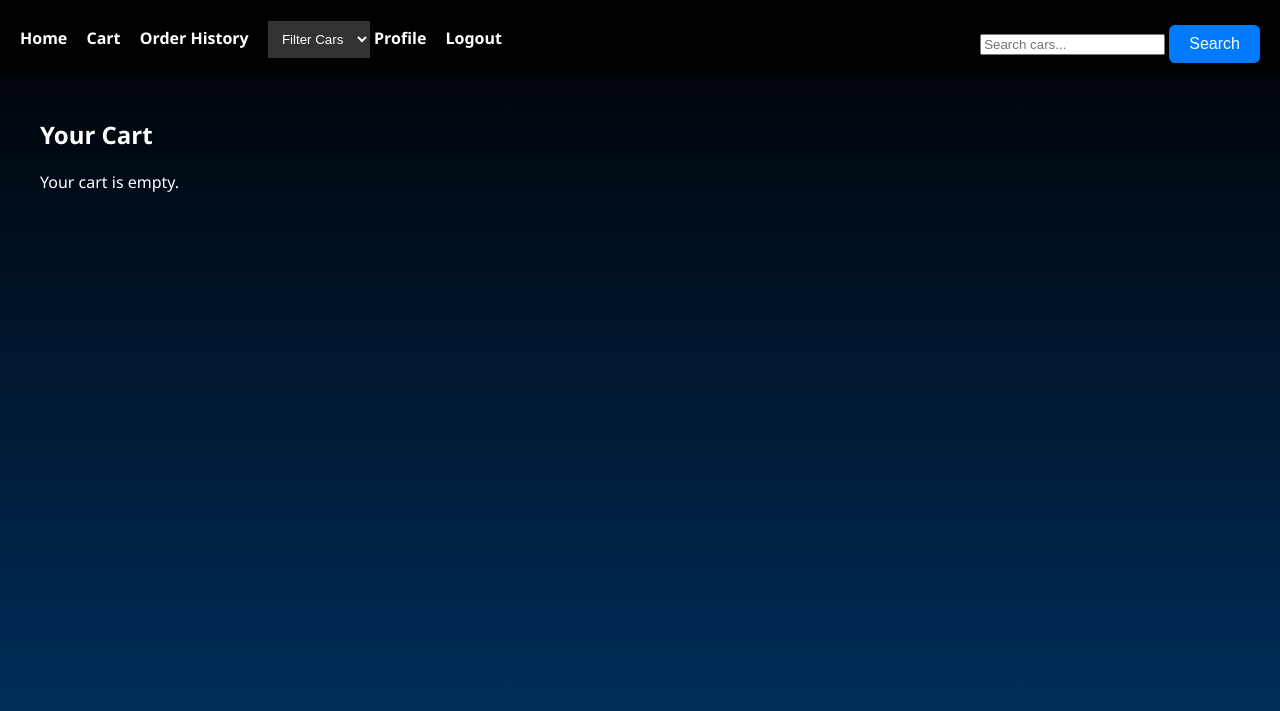
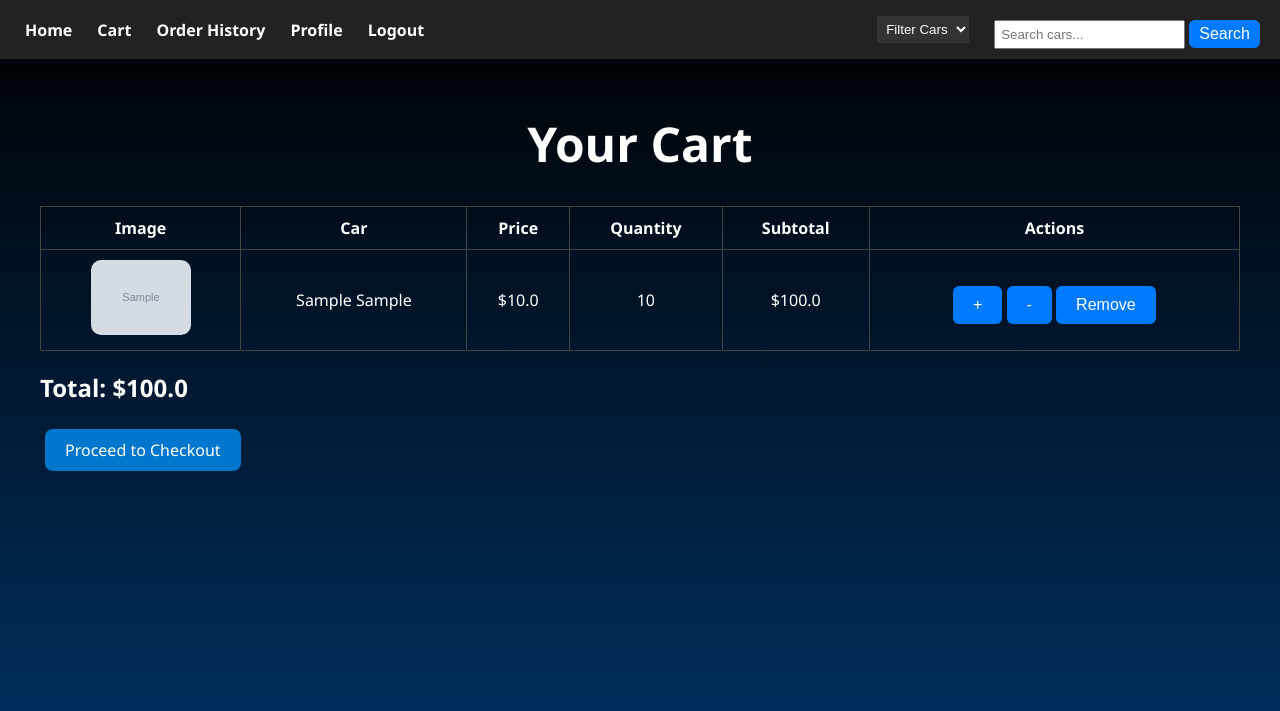
Before and after one commit to Icekoldkiller/Car-listing-website, a Flask app: page /cart in a window 1280 px wide. Shown: the top 711 px of the page. Run offline with Flask 3, Linux system fonts and the light colour scheme; a user stored in the database is signed in; tables that the repository leaves empty hold one stand-in row (values such as "Sample post"); grey boxes marked "Sample" are stand-in pictures.

Commit message:
fixed the saerch and filter features and updated the cart system

```diff
--- a/app.py
+++ b/app.py
@@ -35,7 +35,7 @@ class Car(db.Model):
     mileage = db.Column(db.Integer, nullable=False)
     year = db.Column(db.Integer, nullable=False)
     brand = db.Column(db.String(50), nullable=False)
-    fuel = db.Column(db.String(50), nullable=False)
+    fuel_type = db.Column(db.String(50), nullable=False)
     condition = db.Column(db.String(50), nullable=False)
     image = db.Column(db.String(100), nullable=True)
     price = db.Column(db.Float, nullable=False)
@@ -67,27 +67,39 @@ class CartItem(db.Model):
     id = db.Column(db.Integer, primary_key=True)
     user_id = db.Column(db.Integer, nullable=False)
     car_id = db.Column(db.Integer, db.ForeignKey('car.id'), nullable=False)
+    quantity = db.Column(db.Integer, default=1)
     car = db.relationship('Car')
 
 
 # --- Routes ---
 
-@app.route('/')
+@app.route('/', methods=['GET', 'POST'])
 def index():
-    brand = request.args.get('brand')
-    year = request.args.get('year')
+    cars = Car.query
 
-    cars = Car.query
-    if brand:
-        cars = cars.filter(Car.brand.ilike(f"%{brand}%"))
-    if year:
-        try:
-            cars = cars.filter_by(year=int(year))
-        except ValueError:
-            pass
+    # Get search and filter values from form
+    search_query = request.args.get('search')
+    brand_filter = request.args.get('brand')
+
+    # Apply search
+    if search_query:
+        cars = cars.filter(
+            (Car.brand.ilike(f'%{search_query}%')) |
+            (Car.model.ilike(f'%{search_query}%')) |
+            (Car.fuel_type.ilike(f'%{search_query}%')) |
+            (Car.condition.ilike(f'%{search_query}%'))
+        )
+
+    # Apply filter by brand
+    if brand_filter and brand_filter != 'All':
+        cars = cars.filter_by(brand=brand_filter)
+
     cars = cars.all()
 
-    return render_template('index.html', cars=cars)
+    # Get list of unique brands for dropdown
+    brands = [b[0] for b in db.session.query(Car.brand).distinct().all()]
+
+    return render_template('index.html', cars=cars, brands=brands)
 
 
 @app.route('/add', methods=['GET', 'POST'])
@@ -196,14 +208,19 @@ def login():
         user = User.query.filter_by(username=username).first()
         if user and user.check_password(password):
             session['user_id'] = user.id
+            session['username'] = user.username
 
-            # Merge session cart with DB cart
+            # Merge session cart (guest) with user's DB cart
             session_cart = session.pop('cart', [])
-            for car_id in session_cart:
-                exists = CartItem.query.filter_by(user_id=user.id, car_id=car_id).first()
-                if not exists:
-                    item = CartItem(user_id=user.id, car_id=car_id)
-                    db.session.add(item)
+            for item in session_cart:
+                car_id = item['car_id']
+                quantity = item.get('quantity', 1)
+
+                existing = CartItem.query.filter_by(user_id=user.id, car_id=car_id).first()
+                if existing:
+                    existing.quantity += quantity
+                else:
+                    db.session.add(CartItem(user_id=user.id, car_id=car_id, quantity=quantity))
             db.session.commit()
 
             flash('Logged in successfully.')
@@ -215,20 +232,36 @@ def login():
 @app.route('/add-to-cart/<int:car_id>')
 def add_to_cart(car_id):
     if 'user_id' in session:
-        existing = CartItem.query.filter_by(user_id=session['user_id'], car_id=car_id).first()
-        if not existing:
-            item = CartItem(user_id=session['user_id'], car_id=car_id)
+        # Logged-in user → store in CartItem (DB)
+        user_id = session['user_id']
+        item = CartItem.query.filter_by(user_id=user_id, car_id=car_id).first()
+        if item:
+            item.quantity += 1
+        else:
+            item = CartItem(user_id=user_id, car_id=car_id, quantity=1)
             db.session.add(item)
-            db.session.commit()
+        db.session.commit()
+        flash('Car added to your cart.')
     else:
+        # Guest user → store in session
         cart = session.get('cart', [])
-        if car_id not in cart:
-            cart.append(car_id)
+        found = False
+
+        for item in cart:
+            if isinstance(item, dict) and item['car_id'] == car_id:
+                item['quantity'] += 1
+                found = True
+
+        if not found:
+            cart.append({'car_id': car_id, 'quantity': 1})
+
         session['cart'] = cart
+        flash('Car added to your cart.')
 
-    return redirect(url_for('index'))
+    return redirect(url_for('cart'))
 
-@app.route('/remove_from_cart/<int:car_id>')
+
+@app.route('/remove_from_cart/<int:car_id>', methods=['POST'])
 def remove_from_cart(car_id):
     if 'user_id' not in session:
         return redirect(url_for('login'))
@@ -237,19 +270,33 @@ def remove_from_cart(car_id):
     if item:
         db.session.delete(item)
         db.session.commit()
-    return redirect(url_for('cart_page'))
+    return redirect(url_for('cart'))
+
 
 @app.route('/cart')
 def cart():
     if 'user_id' in session:
         items = CartItem.query.filter_by(user_id=session['user_id']).all()
-        cars = [item.car for item in items]
+        total = sum(item.car.price * item.quantity for item in items)
+        return render_template('cart.html', items=items, total=total)
     else:
-        cart_ids = session.get('cart', [])
-        cars = Car.query.filter(Car.id.in_(cart_ids)).all()
-    total = sum(car.price for car in cars)
-    return render_template('cart.html', cars=cars, total=total)
+        cart_items = session.get('cart', [])
+        items = []
+        total = 0
+        for entry in cart_items:
+            if isinstance(entry, dict):
+                car_id = entry.get('car_id')
+                quantity = entry.get('quantity', 1)
+            else:
+                car_id = entry
+                quantity = 1
 
+            car = Car.query.get(car_id)
+            if car:
+                items.append({'car': car, 'quantity': quantity})
+                total += car.price * quantity
+
+        return render_template('cart.html', items=items, total=total)
 
 @app.route('/clear-cart')
 def clear_cart():
@@ -430,7 +477,15 @@ def bookmark(car_id):
 
     return redirect(url_for('car_detail', car_id=car_id))
 
-
+@app.route('/update_quantity/<int:car_id>', methods=['POST'])
+def update_quantity(car_id):
+    if 'user_id' in session:
+        quantity = int(request.form.get('quantity', 1))
+        item = CartItem.query.filter_by(user_id=session['user_id'], car_id=car_id).first()
+        if item:
+            item.quantity = quantity
+            db.session.commit()
+    return redirect(url_for('cart'))
 
 
 if __name__ == '__main__':
--- a/static/style.css
+++ b/static/style.css
@@ -337,3 +337,21 @@ a.button-link {
 a.button-link:hover {
     background-color: #1e7e34;
 }
+.filter-form {
+    display: flex;
+    gap: 10px;
+    align-items: center;
+}
+
+.search-input, .brand-dropdown, .filter-btn {
+    padding: 8px;
+    border-radius: 8px;
+    border: none;
+    font-size: 14px;
+}
+
+.filter-btn {
+    background-color: #007bff;
+    color: white;
+    cursor: pointer;
+}
--- a/templates/cart.html
+++ b/templates/cart.html
@@ -1,32 +1,47 @@
-{% extends "layout.html" %}
+{% extends 'layout.html' %}
 
 {% block content %}
-<h2>Your Cart</h2>
+<h1 class="title">Your Cart</h1>
 
-{% if cart_items %}
-    <div class="car-list">
-        {% for item in cart_items %}
-        <div class="car-card">
-            <img src="{{ url_for('static', filename='images/' + item.car.image) }}" alt="Car Image">
-            <div class="details">
-                <h2>{{ item.car.brand }} {{ item.car.model }}</h2>
-                <p><strong>Mileage:</strong> {{ item.car.mileage }}</p>
-                <p><strong>Year:</strong> {{ item.car.year }}</p>
-                <p><strong>Fuel:</strong> {{ item.car.fuel }}</p>
-                <p><strong>Condition:</strong> {{ item.car.condition }}</p>
-                <p><strong>Price:</strong> ${{ "%.2f"|format(item.car.price) }}</p>
-                <a href="{{ url_for('remove_from_cart', car_id=item.car.id) }}" class="cart-btn" style="background-color: red;">Remove</a>
-            </div>
-        </div>
-        {% endfor %}
-    </div>
+{% if items %}
+<table class="cart-table">
+    <tr>
+        <th>Image</th>
+        <th>Car</th>
+        <th>Price</th>
+        <th>Quantity</th>
+        <th>Subtotal</th>
+        <th>Actions</th>
+    </tr>
+    {% for item in items %}
+    <tr>
+        <td><img src="{{ url_for('static', filename='uploads/' ~ item.car.image) }}" width="100"></td>
+        <td>{{ item.car.brand }} {{ item.car.model }}</td>
+        <td>${{ item.car.price }}</td>
+        <td>{{ item.quantity }}</td>
+        <td>${{ item.car.price * item.quantity }}</td>
+        <td>
+            <form action="{{ url_for('update_quantity', car_id=item.car.id) }}" method="post" style="display:inline;">
+                <input type="hidden" name="action" value="increase">
+                <button type="submit">+</button>
+            </form>
+            <form action="{{ url_for('update_quantity', car_id=item.car.id) }}" method="post" style="display:inline;">
+                <input type="hidden" name="action" value="decrease">
+                <button type="submit">-</button>
+            </form>
+            <form action="{{ url_for('remove_from_cart', car_id=item.car.id) }}" method="post" style="display:inline;">
+                <button type="submit">Remove</button>
+            </form>
+        </td>
+    </tr>
+    {% endfor %}
+</table>
 
-    <h3>Total: ${{ "%.2f"|format(total) }}</h3>
+<h2>Total: ${{ total }}</h2>
 
-    <a href="{{ url_for('clear_cart') }}" class="cart-btn" style="background-color: darkred;">Clear Cart</a>
-    <a href="{{ url_for('checkout') }}" class="cart-btn" style="background-color: green;">Proceed to Checkout</a>
+<a href="{{ url_for('checkout') }}" class="cart-btn">Proceed to Checkout</a>
 
 {% else %}
-    <p>Your cart is empty.</p>
+<p>Your cart is empty.</p>
 {% endif %}
 {% endblock %}
--- a/templates/layout.html
+++ b/templates/layout.html
@@ -4,17 +4,82 @@
     <meta charset="UTF-8">
     <title>Car Shop</title>
     <link rel="stylesheet" href="{{ url_for('static', filename='style.css') }}">
+    <style>
+        .navbar {
+            background-color: #222;
+            color: white;
+            padding: 10px 20px;
+            display: flex;
+            justify-content: space-between;
+            align-items: center;
+            flex-wrap: wrap;
+        }
+
+        .nav-left, .nav-right {
+            display: flex;
+            align-items: center;
+            gap: 15px;
+        }
+
+        .nav-links a, .nav-links form, .nav-links button {
+            color: white;
+            text-decoration: none;
+            margin: 0 5px;
+        }
+
+        .nav-links a:hover {
+            text-decoration: underline;
+        }
+
+        .nav-right form input[type="text"],
+        .nav-right form select {
+            padding: 5px;
+            margin-left: 10px;
+        }
+
+        .nav-right form button {
+            padding: 5px 10px;
+        }
+
+        .dropbtn {
+            background-color: #333;
+            color: white;
+            border: none;
+        }
+
+        .container {
+            padding: 20px;
+        }
+    </style>
 </head>
 <body>
 
     <div class="navbar">
-        <div class="nav-links">
+        <!-- 👈 Left side links -->
+        <div class="nav-left nav-links">
             <a href="{{ url_for('index') }}">Home</a>
             <a href="{{ url_for('cart') }}">Cart</a>
             <a href="{{ url_for('orders') }}">Order History</a>
 
-            <!-- ✅ Filter Dropdown with Form -->
-            <form action="{{ url_for('filter_cars') }}" method="get" class="dropdown">
+            {% if session.get('username') %}
+                <a href="{{ url_for('profile') }}">Profile</a>
+                <a href="{{ url_for('logout_user') }}">Logout</a>
+            {% else %}
+                <a href="{{ url_for('login') }}">Login</a>
+                <a href="{{ url_for('register') }}">Register</a>
+            {% endif %}
+
+            {% if session.get('admin_logged_in') and not session.get('username') %}
+                <a href="{{ url_for('admin') }}">Admin</a>
+                <a href="{{ url_for('logout_admin') }}">Logout</a>
+            {% elif not session.get('username') %}
+                <a href="{{ url_for('admin_login') }}">Admin Login</a>
+            {% endif %}
+        </div>
+
+        <!-- 👉 Right side search & filter -->
+        <div class="nav-right">
+            <form action="{{ url_for('index') }}" method="get">
                 <select name="brand" onchange="this.form.submit()" class="dropbtn">
                     <option disabled selected>Filter Cars</option>
                     <option value="Toyota">Toyota</option>
@@ -24,29 +89,11 @@
                 </select>
             </form>
 
-            {# ✅ User Auth Links #}
-            {% if session.get('username') %}
-                <a href="{{ url_for('profile') }}">Profile</a>
-                <a href="{{ url_for('logout_user') }}">Logout</a>
-            {% else %}
-                <a href="{{ url_for('login') }}">Login</a>
-                <a href="{{ url_for('register') }}">Register</a>
-            {% endif %}
-
-            {# ✅ Admin Auth Links (only show if not logged in as user) #}
-            {% if session.get('admin_logged_in') and not session.get('username') %}
-                <a href="{{ url_for('admin') }}">Admin</a>
-                <a href="{{ url_for('logout_admin') }}">Logout</a>
-            {% elif not session.get('username') %}
-                <a href="{{ url_for('admin_login') }}">Admin Login</a>
-            {% endif %}
+            <form action="{{ url_for('index') }}" method="get">
+                <input type="text" name="search" placeholder="Search cars..." required>
+                <button type="submit">Search</button>
+            </form>
         </div>
-
-        <!-- 🔍 Search form inside navbar -->
-        <form action="{{ url_for('search') }}" method="GET" class="search-form">
-            <input type="text" name="query" placeholder="Search cars..." required>
-            <button type="submit">Search</button>
-        </form>
     </div>
 
     <div class="container">
```
Also changed, not shown: templates/car_detail.html (+8 -0 lines), templates/index.html (+5 -2 lines), instance/cars.db.
